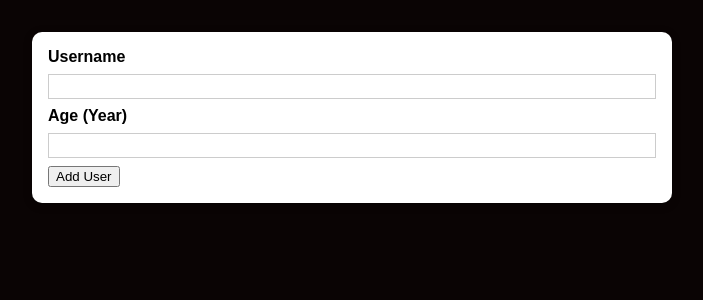
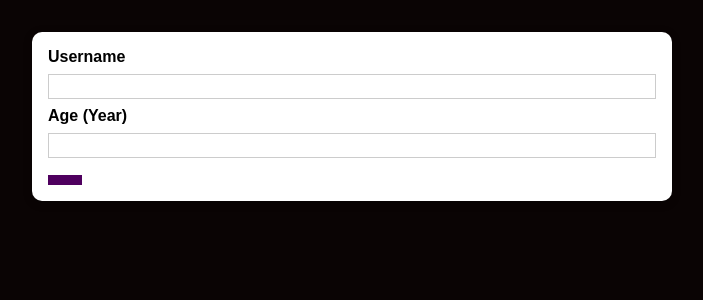
Before and after one commit to PayalSasmal10/adduser-project, a React (Create React App) app: page / in a window 1280 px wide. Shown: the top 300 px of the page, without its empty margins (288-991 px from the left). Built offline with nearby package versions, Linux system fonts and the light colour scheme.

Commit message:
created button component

```diff
--- /dev/null
+++ b/src/components/UI/Button.js
@@ -0,0 +1,14 @@
+import React from "react";
+
+import styles from "./Button.module.css";
+
+const Button = (props) => {
+  return (
+    <button
+      className={styles.button}
+      type={props.type || "button"}
+      onClick={props.onClick}
+    ></button>
+  );
+};
+export default Button;
--- /dev/null
+++ b/src/components/UI/Button.module.css
@@ -0,0 +1,18 @@
+.button {
+    font: inherit;
+    border: 1px solid #4f005f;
+    background: #4f005f;
+    color: white;
+    padding: 0.25rem 1rem;
+    cursor: pointer;
+  }
+
+  .button:hover,
+  .button:active {
+    background: #741188;
+    border-color: #741188;
+  }
+
+  .button:focus {
+    outline: none;
+  }
--- a/src/components/Users/AddUser.js
+++ b/src/components/Users/AddUser.js
@@ -1,3 +1,4 @@
+import Button from "../UI/Button";
 import Card from "../UI/Card";
 
 import styles from './AddUser.module.css';
@@ -15,7 +16,8 @@
                 <input id="username" type="text"></input>
                 <label htmlFor="age">Age (Year)</label>
                 <input id="age" type="number"></input>
-                <button type="submit" >Add User</button>
+                <Button type="submit">Add User</Button>
+
             </form>
         </Card>
 
```
